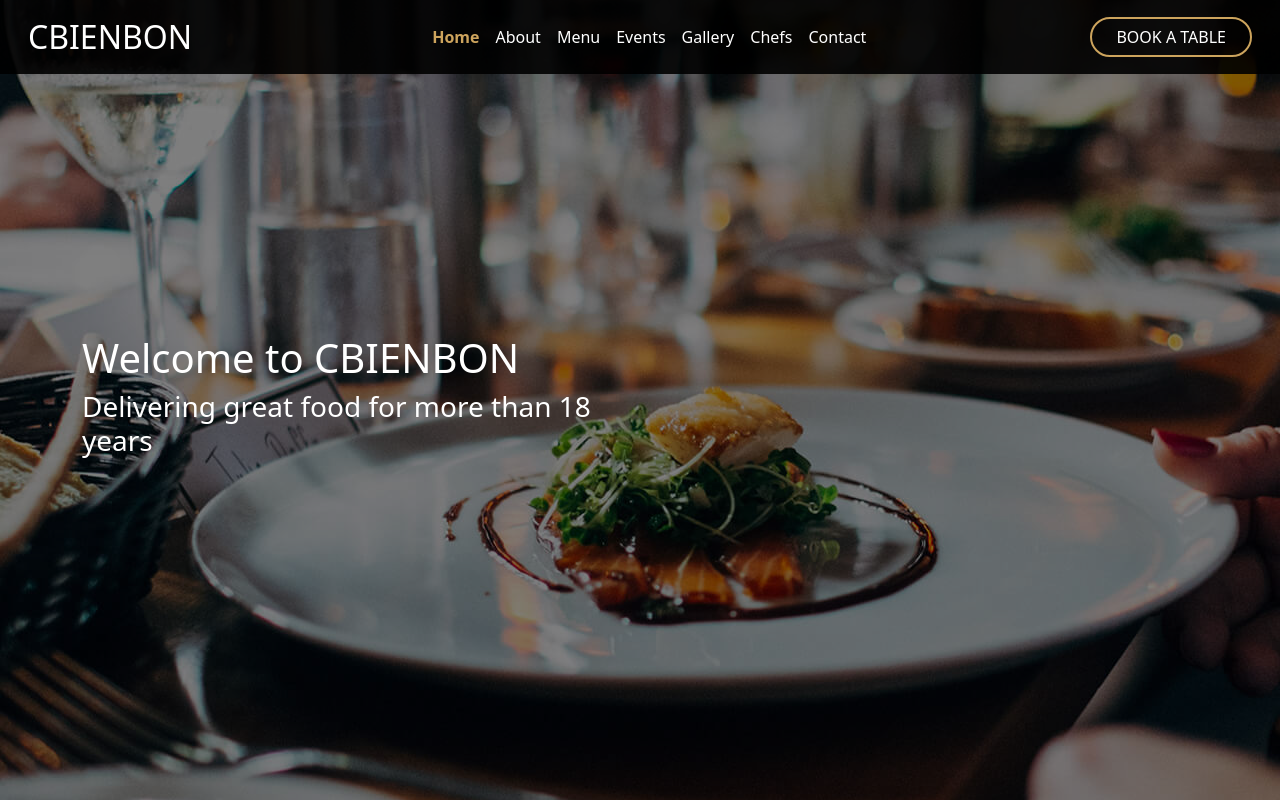
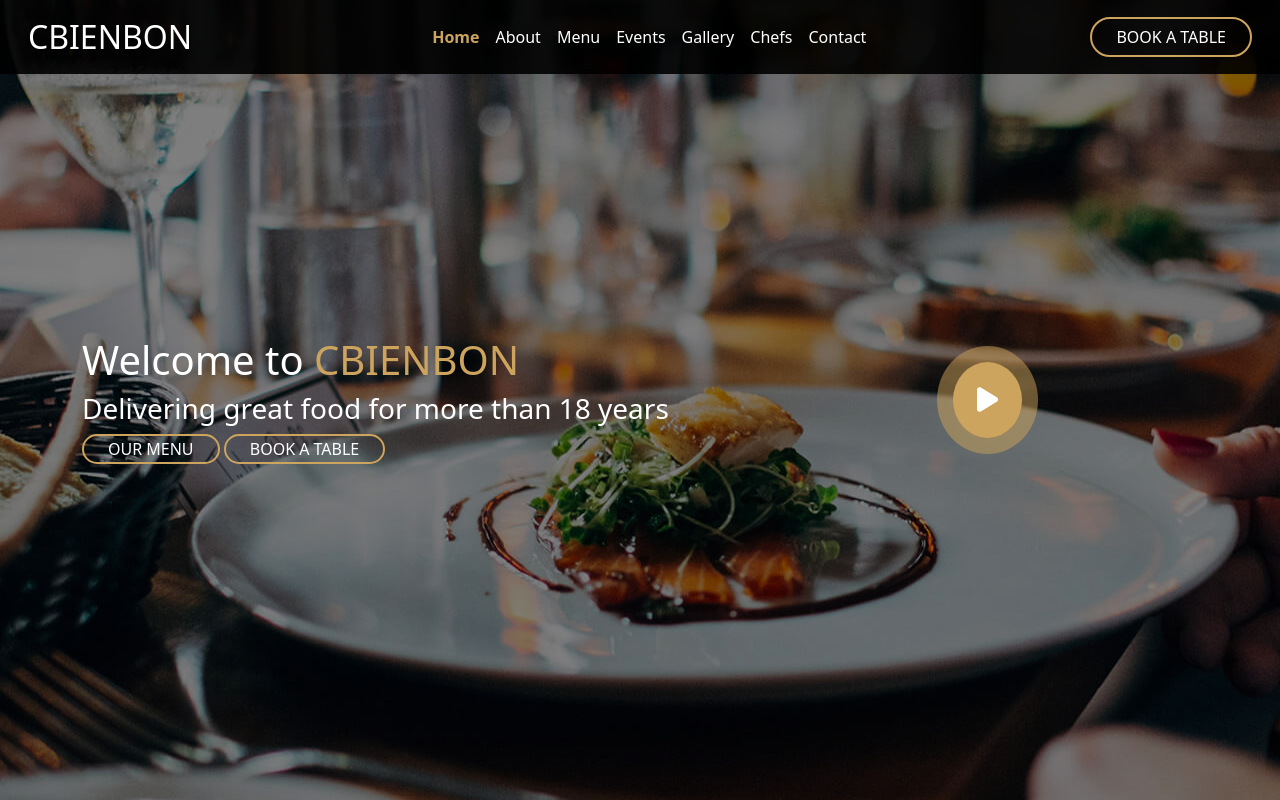
Before and after one commit to patafane/Helfter_Cecilien_CBIENBON, a website: page index.html in a window 1280 px wide. Drawn offline with nearby package versions, Linux system fonts and the light colour scheme.

Commit message:
header finished

```diff
--- a/index.html
+++ b/index.html
@@ -45,12 +45,29 @@
     <header>
         <div class="filter d-flex align-items-center">
             <div class="container text-start">
-                <div class="row">
-                    <div class="col-6">
-                        <h1 class="text-white">Welcome to <span>CBIENBON</span></h1>
+                <div class="row align-items-center">
+                    <div class="col-9 leftside">
+                        <h1 class="text-white">Welcome to <span class="textprim1">CBIENBON</span></h1>
                         <h3 class="text-white">Delivering great food for more than 18 years</h3>
+                        <div>
+                            <button class="rounded-pill px-4 text-white">OUR MENU</button>
+                            <button class="rounded-pill px-4 text-white"> BOOK A TABLE</button>
+                        </div>
                     </div>
-                    <div class="col-6"></div>
+                    <div class="col-3 rightside">
+                        <button type="button" class="text-white rounded-circle p-3" data-bs-toggle="modal" data-bs-target="#exampleModal">
+                                <i class="fa-solid fa-play fs-3 p-4 rounded-circle"></i>
+                          </button>
+
+                          <!-- Modal -->
+                          <div class="modal fade" id="exampleModal" tabindex="-1" aria-labelledby="exampleModalLabel" aria-hidden="true">
+                            <div class="modal-dialog modal-xl modal-dialog-centered">
+                              <div class="modal-content">
+                                <iframe width="100%" height="550" src="https://www.youtube.com/embed/u6BOC7CDUTQ?si=3wmf9aGqtg4lXCSc&amp;start=1" title="YouTube video player" frameborder="0" allow="accelerometer; autoplay; clipboard-write; encrypted-media; gyroscope; picture-in-picture; web-share" allowfullscreen></iframe>
+                              </div>
+                            </div>
+                          </div>
+                    </div>
                 </div>
             </div>
         </div>
--- a/public/src/sass/modules/_header.sass
+++ b/public/src/sass/modules/_header.sass
@@ -8,3 +8,17 @@ header
         width: 100%
         height: 100%
         background-color: rgba(0,0,0,0.5)
+        .textprim1
+            color: $colprim
+        .leftside
+            button
+                border: solid 2px $colprim
+                background-color: transparent
+            button:hover
+                background-color: $colprim
+        .rightside
+            button
+                background-color: rgba(205,164,93,0.5)
+                border: none
+                i
+                    background-color: $colprim
```
Also changed, not shown: public/css/style.css, 1 other file.
